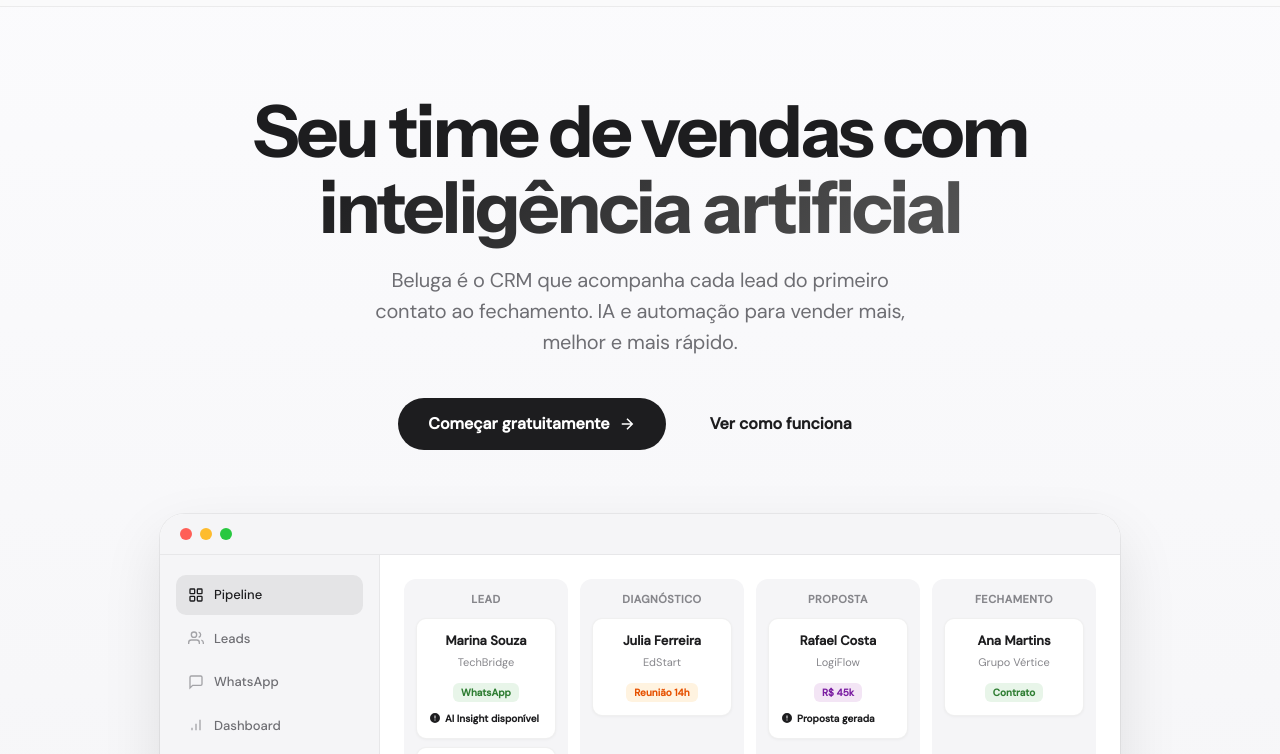
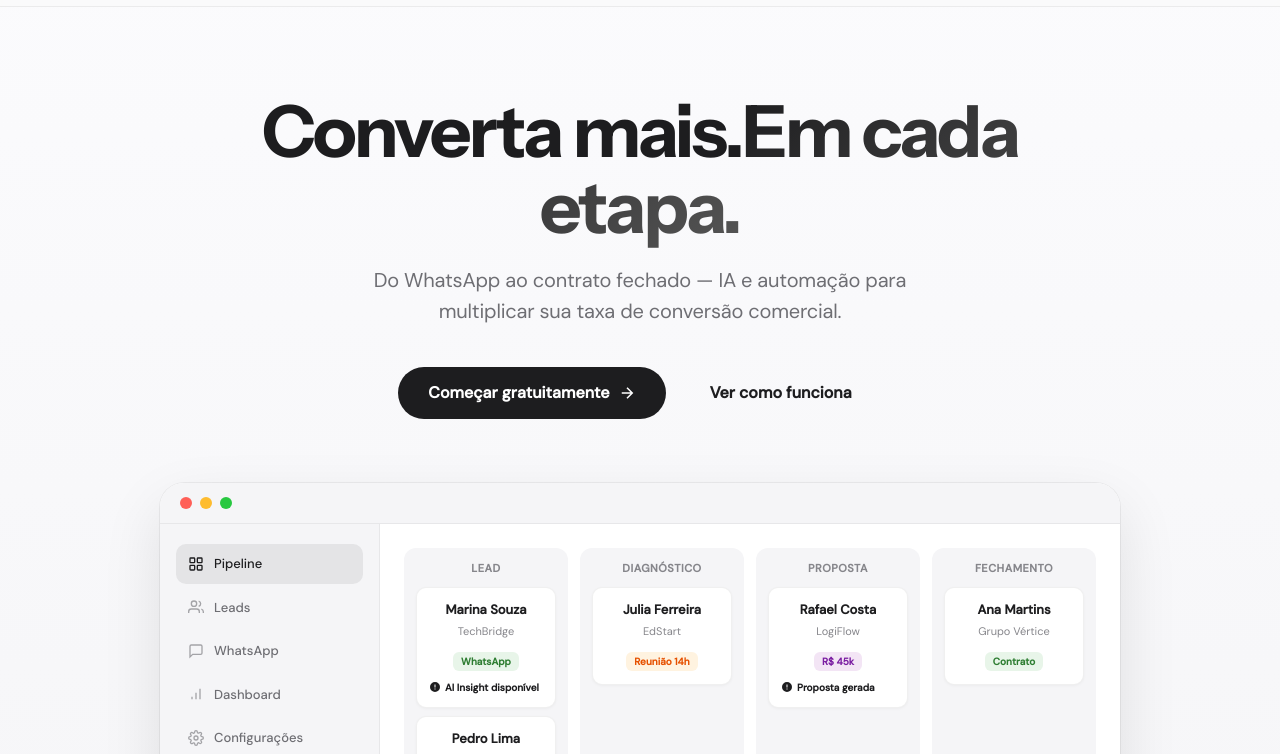
Before and after one commit to josesalas7/beluga_landing_page, a plain HTML site: page index.html in a window 1280 px wide. Shown: the part 46-800 px from the top of the page. Drawn offline with Linux system fonts and the light colour scheme; a web font is replaced by a local one.

Commit message:
Update index.html

```diff
--- a/index.html
+++ b/index.html
@@ -638,8 +638,8 @@
   <!-- HERO -->
   <section class="hero">
     <div class="container">
-      <h1>Seu time de vendas com <span>inteligência artificial</span></h1>
-      <p>Beluga é o CRM que acompanha cada lead do primeiro contato ao fechamento. IA e automação para vender mais, melhor e mais rápido.</p>
+      <h1>Converta mais.<span>Em cada etapa.</span></h1>
+      <p>Do WhatsApp ao contrato fechado — IA e automação para multiplicar sua taxa de conversão comercial.</p>
       <div class="hero-actions">
         <a href="#contato" class="btn-primary">
           Começar gratuitamente
@@ -972,7 +972,7 @@
       <p class="reveal">Comece gratuitamente. Sem cartão de crédito. Configure em 5 minutos.</p>
       <div class="hero-actions reveal">
         <a href="#" class="btn-primary">
-          Começar agora — é grátis
+          Começar agora
           <svg fill="none" stroke="currentColor" stroke-width="2" viewBox="0 0 24 24"><path d="M5 12h14M12 5l7 7-7 7"/></svg>
         </a>
         <a href="#" class="btn-secondary">Agendar demonstração</a>
```
